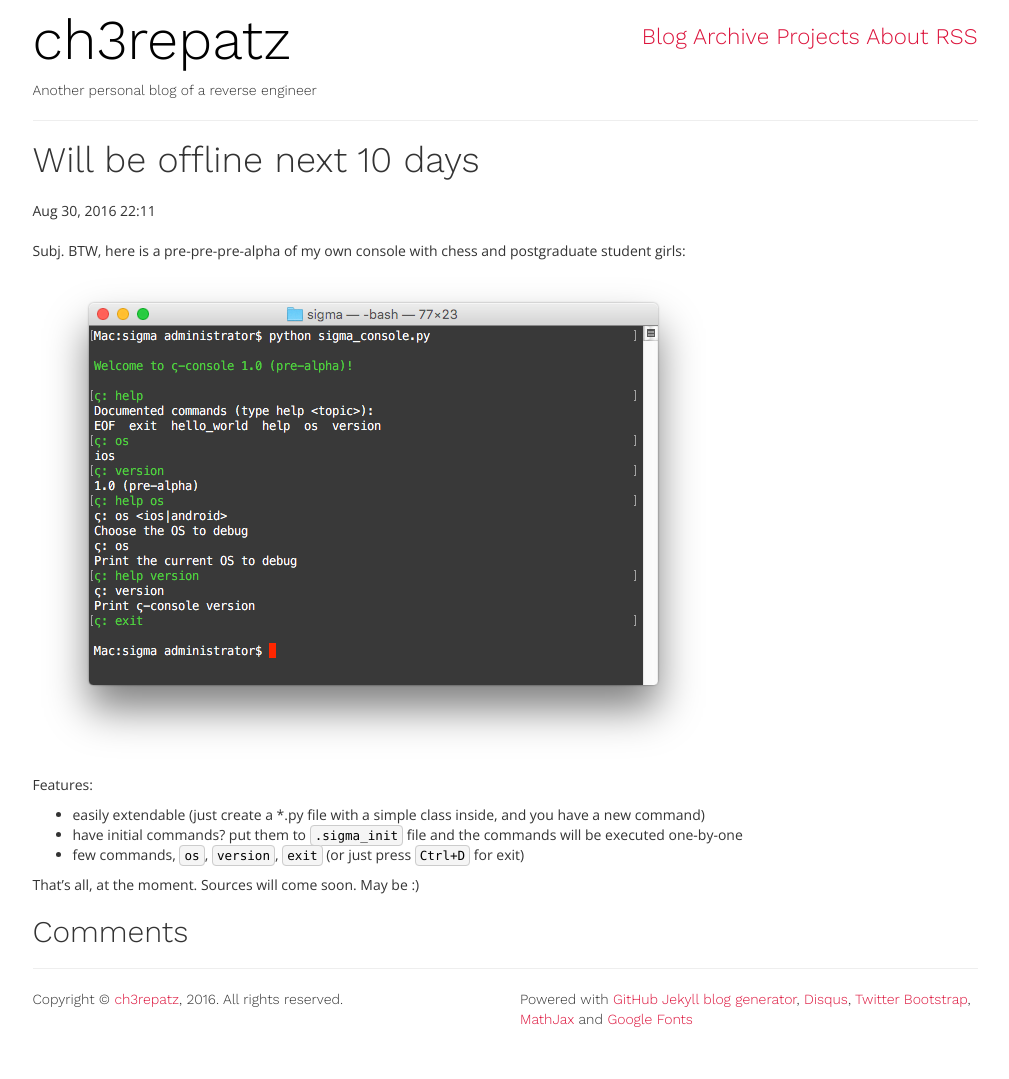
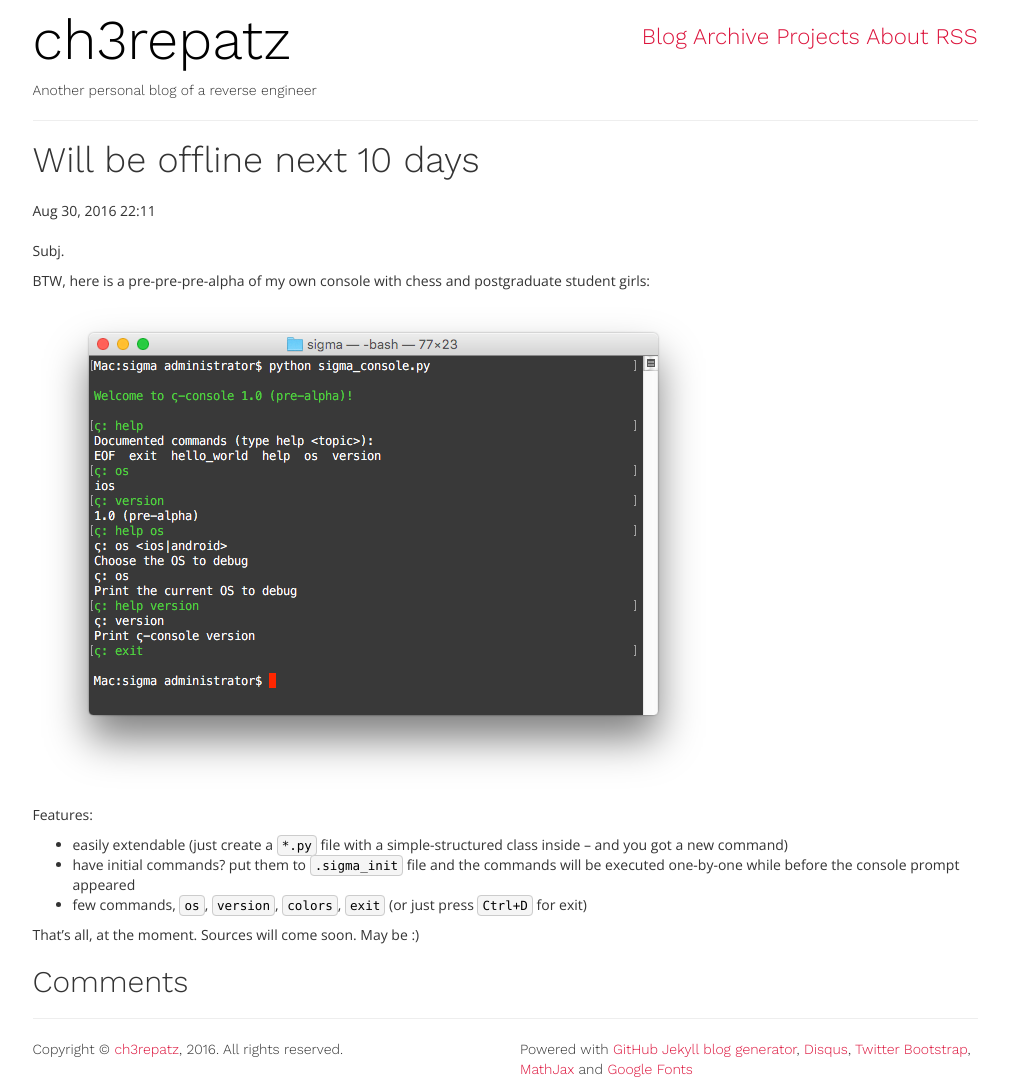
Before and after one commit to ch3repatz/ch3repatz.github.io, a Jekyll site: the page built from _posts/2016-08-30-offline.md, in a window 1280 px wide. Shown: the whole page, without its empty margins (135-1144 px from the left). Built offline with Jekyll 4.4.1, drawn with Linux system fonts in a browser that asks for light colours; comment, search, counter and statistics services are not loaded; before the commit the page ends 1029 px from its top, so only the background shows below that.

Commit message:
Update 2016-08-30-offline.md

```diff
--- a/_posts/2016-08-30-offline.md
+++ b/_posts/2016-08-30-offline.md
@@ -5,14 +5,16 @@ layout: post
 comments: yes
 ---
 
-Subj. BTW, here is a pre-pre-pre-alpha of my own console with chess and postgraduate student girls:
+Subj.
+
+BTW, here is a pre-pre-pre-alpha of my own console with chess and postgraduate student girls:
 
 ![](/images/2016-08-30-sigma_console_pre_alpha.png)<!-- more -->
 
 Features:
 
-* easily extendable (just create a *.py file with a simple class inside, and you have a new command)
-* have initial commands? put them to `.sigma_init` file and the commands will be executed one-by-one
-* few commands, `os`, `version`, `exit` (or just press `Ctrl+D` for exit)
+* easily extendable (just create a `*.py` file with a simple-structured class inside -- and you got a new command)
+* have initial commands? put them to `.sigma_init` file and the commands will be executed one-by-one while before the console prompt appeared
+* few commands, `os`, `version`, `colors`, `exit` (or just press `Ctrl+D` for exit)
 
 That's all, at the moment. Sources will come soon. May be :)
```
